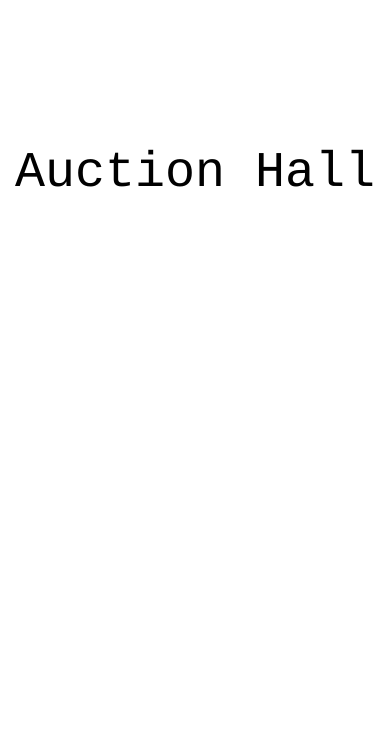
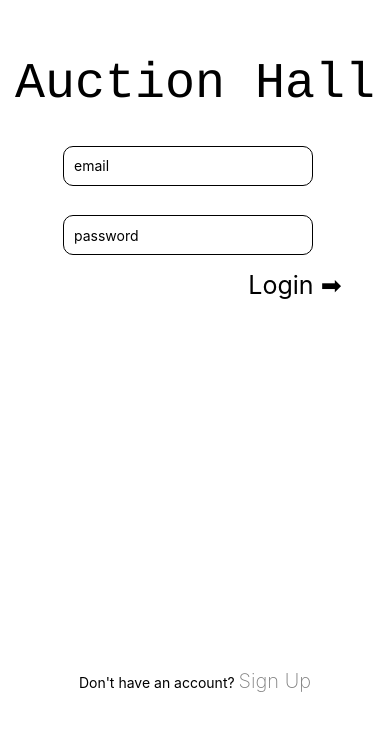
Before and after one commit to Bernard-Calma/auctionhall, a React Native app in the folder AuctionHall/: screen / in a window 390 px wide. Shown: the part 101-832 px from the top of the page. Built offline with nearby package versions, Linux system fonts and the light colour scheme.

Commit message:
login route fixed

```diff
--- a/AuctionHall/App.js
+++ b/AuctionHall/App.js
@@ -1,7 +1,8 @@
-import React from "react"
+import React, { useState } from "react"
 import { Login } from "./src/containers/Login"
 
 const App = () => {
+  const [user, setUser] = useState(undefined)
   return (
     <Login />
   )
--- /dev/null
+++ b/AuctionHall/src/components/Textbox.js
@@ -0,0 +1,18 @@
+import React from "react"
+import { TextInput, View, Text, Keyboard } from "react-native"
+
+export const Textbox = (props) => {
+
+    return(
+        <View>
+            <TextInput
+                name = {props.name}
+                placeholder = {props.name}
+                onChange={props.handleChange}
+                style = {props.style}
+                secureTextEntry = {props.secureTextEntry}
+            />
+        </View>
+
+    )
+}
--- a/AuctionHall/src/components/Title.js
+++ b/AuctionHall/src/components/Title.js
@@ -13,6 +13,6 @@ const styles = StyleSheet.create({
         fontSize: 50,
         fontFamily: "courier",
         textAlign: "center",
-        marginTop: "50%"
+        marginTop: "40%",
     }
 })
--- /dev/null
+++ b/AuctionHall/src/components/buttons/LoginButton.js
@@ -0,0 +1,21 @@
+import React from "react"
+import { View, Text, StyleSheet } from "react-native"
+
+export const LoginButton = (props) => {
+    return (
+        <View>
+            <Text
+                style = {styles.loginButton}
+                onPress = {props.handleSubmit}
+            >{props.text} ➡</Text>
+        </View>
+
+    )
+}
+    const styles = StyleSheet.create({
+        loginButton: {
+            fontSize: 25,
+            textAlign: "left",
+            marginLeft: 200
+        }
+    })
--- a/AuctionHall/src/containers/Login.js
+++ b/AuctionHall/src/containers/Login.js
@@ -1,4 +1,4 @@
-import React from "react";
+import React, { useState } from "react";
 import {
     View,
     Text,
@@ -6,11 +6,76 @@ import {
 } from "react-native";
 
 import { Title } from "../components/Title";
+import { Textbox } from "../components/Textbox";
+import { LoginButton } from "../components/buttons/LoginButton";
 
+const backendURL = "http://localhost:8000"
+const userRoute = "/api/v1/auctions/users"
 export const Login = () => {
+    const [user, setUser] = useState({
+        email: "email",
+        password: "password",
+        message: null,
+    })
+
+    const handleChange = (e) => {
+        // GRABED THE VALUE FROM TARGET AND CHECKED HOW TO GET NAME AND VALUE, UPDATE THIS CODE TO A BETTER ONE.
+        target = e.target._internalFiberInstanceHandleDEV.memoizedProps
+        value = e.nativeEvent.text
+        // console.log(e.target._internalFiberInstanceHandleDEV.memoizedProps)
+        // console.log(e.nativeEvent)
+        setUser({...user, [target.name]: value})
+    }
+
+    const handleLogin = (e) => {
+        // console.log("Clicked", user)
+        console.log(`${backendURL}${userRoute}/login`, "URL")
+        fetch(`${backendURL}${userRoute}/login`, {
+            method: "POST",
+            headers: {
+                "Content-Type": "application/json"
+            },
+            credentials: "include",
+            body: JSON.stringify({
+                email: user.email,
+                password: user.password
+            })
+        })
+        .then(response => response.json())
+        .then(data => {
+            console.log(data)
+        })
+    }
+
     return(
         <View style={styles.headersContainer}>
-          <Title />
+            <Title style = {styles.title}/>
+            <View>
+                <Textbox
+                    style = {styles.inputBox}
+                    handleChange = {handleChange}
+                    user = {user}
+                    name = "email"
+                    />
+                <Textbox
+                    style = {styles.inputBox}
+                    handleChange = {handleChange}
+                    user = {user}
+                    name = "password"
+                    secureTextEntry = {true}
+                    />
+                <LoginButton
+                    text = "Login"
+                    handleSubmit = {handleLogin}
+                />
+                <Text style={{marginLeft: '30%'}}>{user.message}</Text>
+            </View>
+
+            {/* <Text>{user.email}</Text>
+            <Text>{user.password}</Text> */}
+            <Text
+                style = {styles.footer}
+            >Don't have an account? <Text style= {styles.signUp}>Sign Up</Text></Text>
         </View>
 
     )
@@ -18,9 +83,27 @@ export const Login = () => {
 
 const styles = StyleSheet.create({
     headersContainer: {
+        backgroundColor: "#FFFFFF",
         flex: 1,
         display: "flex",
         alignItems: "center",
-        marginTop: 50,
+        justifyContent: "space-between"
+    },
+    inputBox: {
+        width: 250,
+        borderWidth: 1,
+        height: 40,
+        borderRadius: 10,
+        padding: 10,
+        margin: "5%",
+    },
+    footer: {
+        marginTop: 350,
+        marginBottom: 50,
+    },
+    signUp: {
+        color: "gray",
+        fontSize: 20,
+        fontWeight: "200"
     }
 })
```
